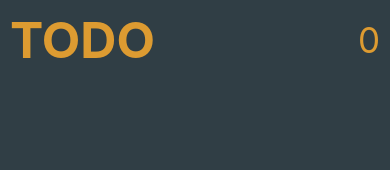
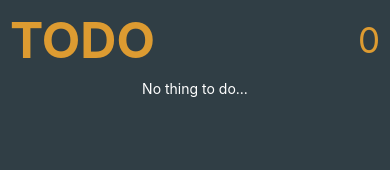
Before and after one commit to robinucar/todoApp, a React Native app: screen / in a window 390 px wide. Shown: the top 170 px of the page. Built offline with nearby package versions, Linux system fonts and the light colour scheme.

Commit message:
empty component added

```diff
--- a/src/App.js
+++ b/src/App.js
@@ -38,6 +38,7 @@ const App = () => {
             keyExtractor={(item, index) => index.toString()}
             data={list}
             renderItem={renderTodo}
+            ListEmptyComponent={() => <Text style={main.emptyComponent}>No thing to do...</Text>}
           />
 
           <TodoInput onTodoEnter={(todoText) => addTodo(todoText)} />
--- a/src/styles.js
+++ b/src/styles.js
@@ -19,6 +19,10 @@ const main = StyleSheet.create({
   todoCount: {
     fontSize: 35,
     color: '#dd9b31',
+  },
+  emptyComponent: {
+    color: 'white',
+    textAlign: 'center',
   },
 });
 
```
